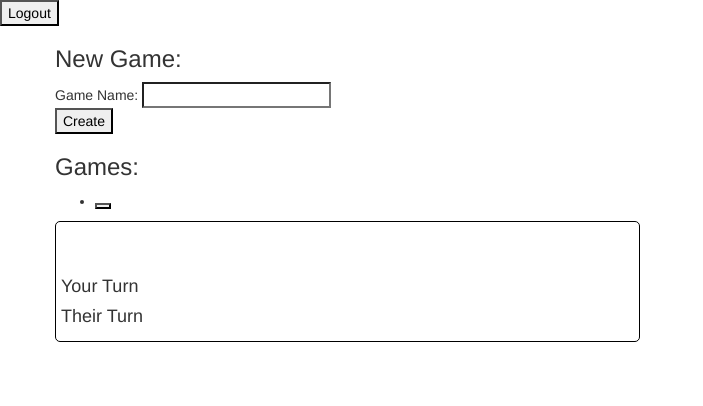
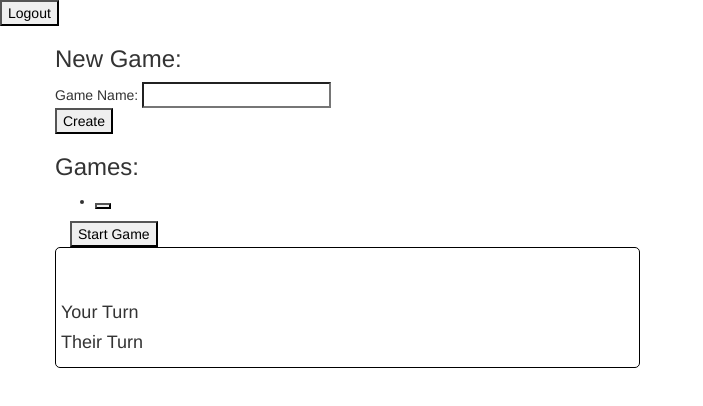
Before and after one commit to darrenmce/node-ofcp, a website: page app/index.html in a window 1280 px wide. Shown: the whole page, without its empty margins (0-703 px from the left). Drawn offline with Linux system fonts and the light colour scheme; no server answers.

Commit message:
added startgame button

```diff
--- a/app/index.html
+++ b/app/index.html
@@ -38,6 +38,9 @@
 </div>
 
 <div class="container" id="div_game">
+    <!-- ko if: game().game && game().game.gameStatus && !game().game.gameStatus.started -->
+    <button id="startGame" onclick="startGame();">Start Game</button>
+    <!-- /ko -->
     <!-- ko if: game().game && game().game.players -->
     <div class="row" id="div_players" data-bind="foreach: {data: game().game.players, afterRender: formatPlayer}">
         <div class="div_player col-md-6">
--- a/app/scripts/js/main.js
+++ b/app/scripts/js/main.js
@@ -243,3 +243,9 @@ function dragLeave(ev) {
 function dragCard(ev) {
     ev.dataTransfer.setData("card", ev.target.getAttribute('data-card'));
 }
+
+function startGame() {
+    currentGame.game.startGame();
+    currentGame.game.deal();
+    gameSync();
+}
```
